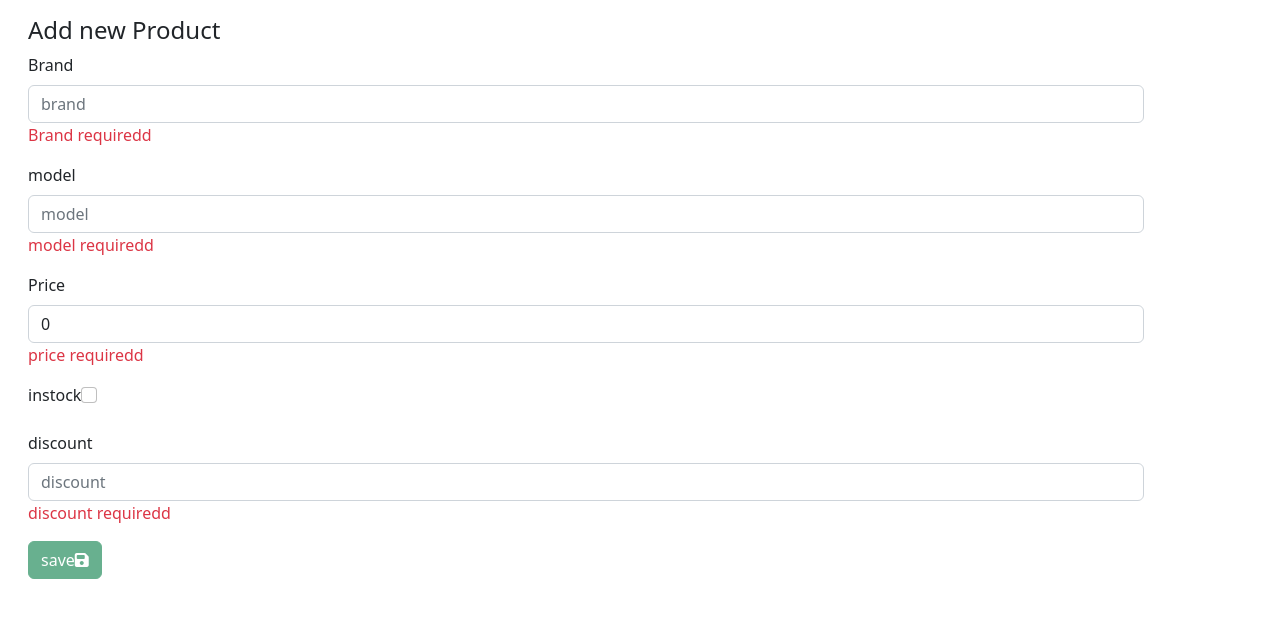
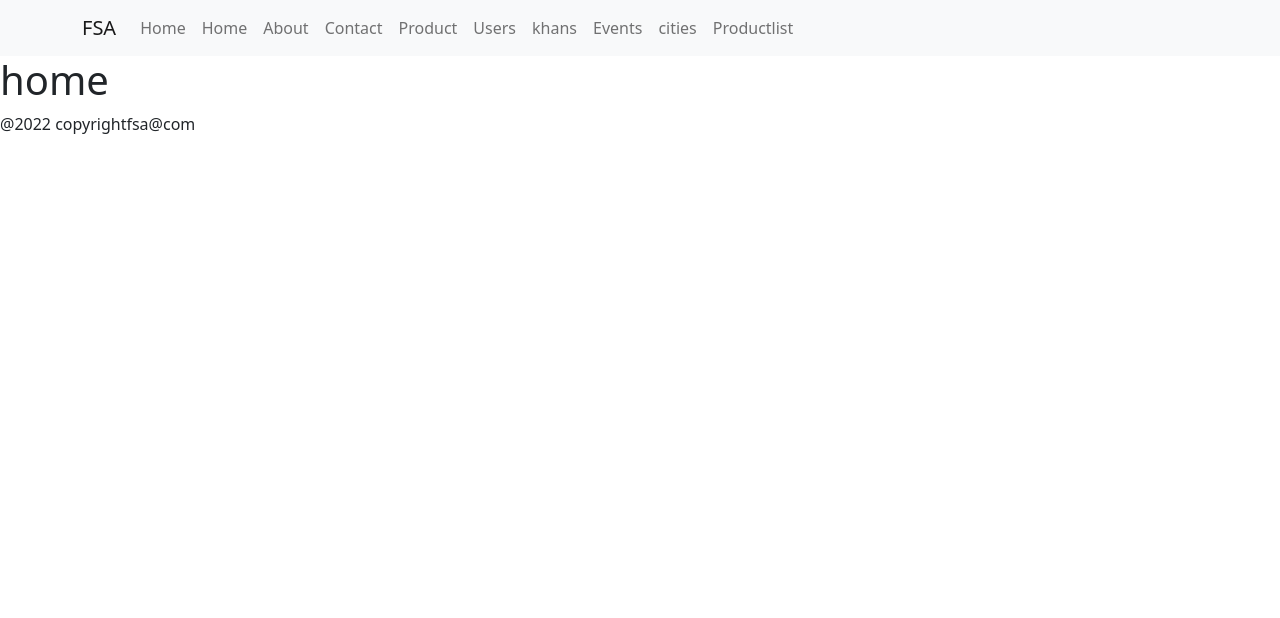
Before and after one commit to ZainUlAbideen572/react-cicd, a React (Create React App) app: page / in a window 1280 px wide. Shown: the top 618 px of the page. Built offline with nearby package versions, Linux system fonts and the light colour scheme.

Commit message:
first commit

```diff
--- a/package.json
+++ b/package.json
@@ -11,6 +11,7 @@
     "bootstrap": "^5.2.3",
     "react": "^18.2.0",
     "react-dom": "^18.2.0",
+    "react-router-dom": "^6.5.0",
     "react-scripts": "5.0.1",
     "web-vitals": "^2.1.4"
   },
--- /dev/null
+++ b/src/About.js
@@ -0,0 +1,3 @@
+import React from "react";
+const About=()=><h1>About</h1>
+export default About;
--- a/src/App.js
+++ b/src/App.js
@@ -1,24 +1,35 @@
 import React from "react"
+
+import Header from "./Headers"
+import Footer from "./Footer"
+import { BrowserRouter ,Route,Routes } from "react-router-dom"
+import Home from "./Home"
+import About from "./About"
+import Contact from "./Contact"
+import Product from "./Product"
+import Users from "./Users/Users"
+import Khans from './Khans/Khans'
 import ProductsList from "./products/ProductsList"
-import Users from "./Users/Users"
+import Events from "./Events"
 import Cities from "./Cities/Cities"
-import Events from "./Events"
-import NewProduct from "./products/New Product"
-import  Newcredential  from "./Newcredential"
-import Counter from "./Counter"
 class App extends React.Component{
     render(){
         return<div>
-             {/* <ProductsList/>  */}
-             {/* <Counter/> */}
-          {/* <Users/> */}
-             {/* <Newcredential/> */}
-             <NewProduct/>
-
-            {/* <Cities/> */}
-        {/* <Events count={0}/>  */}
-        {/* <Product/> */}
-           {/* <Events count={20}/> */}
+         <BrowserRouter>
+           <Header/>
+           <Routes>
+            <Route path="/" element={<Home/>}/>
+            <Route path="/about" element={<About/>}/>
+            <Route path="/Contact" element={<Contact/>}/>
+            <Route path="/Product" element={<Product/>}/>
+            <Route path="/Users" element={<Users/>}/>
+            <Route path="/khans" element={<Khans/>}/>
+            <Route path="/ProductsList" element={<ProductsList/>}/>
+            <Route path="/Events" element={<Events/>}/>
+            <Route path="/city" element={<Cities/>}/>
+           </Routes>
+           <Footer/>
+        </BrowserRouter>
 
 
 
--- /dev/null
+++ b/src/Contact.js
@@ -0,0 +1,4 @@
+import React from "react";
+const Contact=()=><h1>Contact</h1>
+
+export default Contact;
--- /dev/null
+++ b/src/Footer.js
@@ -0,0 +1,5 @@
+import React from "react";
+const Footer=()=><div><span>@2022 copyrightfsa@com</span>
+    </div>
+
+export default Footer;
--- /dev/null
+++ b/src/Headers.js
@@ -0,0 +1,22 @@
+import React from "react";
+import { Link } from "react-router-dom";
+const Header=()=>{
+   return <nav class="navbar navbar-expand-lg bg-light">
+       <div className="container">
+    <a class="navbar-brand" href="#">FSA</a>
+   <ul className="navbar-nav me-auto mb-2 mb-lg-0">
+        <li className="nav-item"><Link  className="nav-link" to="/">Home</Link></li>
+        <li className="nav-item"><Link  className="nav-link" to="/">Home</Link></li>
+         <li className="nav-item"><Link className="nav-link" to="/about">About</Link></li>
+        <li className="nav-item"><Link className="nav-link" to="/contact">Contact</Link></li>
+        <li className="nav-item"><Link className="nav-link"to="/Product">Product</Link></li>
+        <li className="nav-item"><Link className="nav-link" to="/Users">Users</Link></li>
+        <li className="nav-item"><Link className="nav-link"to="/Khans">khans</Link></li>
+        <li className="nav-item"><Link className="nav-link"to="/Events">Events</Link></li>
+        <li className="nav-item"><Link className="nav-link"to="/city">cities</Link></li>
+        <li className="nav-item"><Link className="nav-link"to="/ProductsList">Productlist</Link></li>
+    </ul>
+    </div>
+    </nav>
+}
+export default Header;
--- /dev/null
+++ b/src/Home.js
@@ -0,0 +1,4 @@
+import React from "react";
+const Home=()=><h1>home</h1>
+
+export default Home;
--- /dev/null
+++ b/src/Product.js
@@ -0,0 +1,2 @@
+const Product=()=><h1>Product</h1>
+export default Product;
--- a/src/products/New Product.js
+++ b/src/products/New Product.js
@@ -62,7 +62,7 @@ class NewProduct extends React.Component {
         <div class="mb-3 ">
           <label for="price" class="form-label">Price</label>
           <input value={price}name="price"type="text" class="form-control" id="Price" placeholder="price" onChange={this.oncontrolchange} />
-          {!brand?<span>
+          {!price?<span>
            <span className="text-danger">price requiredd</span>
           </span>:null}
         </div>
@@ -73,7 +73,7 @@ class NewProduct extends React.Component {
      <div class="mb-3">
           <label for="discount" class="form-label">discount</label>
           <input value={discount} name="discount" type="text" class="form-control" id="discount" placeholder="discount" onChange={this.oncontrolchange}/>
-          {!brand?<span>
+          {!discount?<span>
            <span className="text-danger">discount requiredd</span>
           </span>:null}
         </div>
--- a/src/products/Productitem.js
+++ b/src/products/Productitem.js
@@ -9,7 +9,7 @@ const  Productitem=({product})=>{
     <img src={product.image} alt="iphone"  width="400" height="200"/>
     <button className="btn btn-danger btn-sm" disabled={product.instock}>button</button> */}
     <div className="card">
-        <img src={product.image} alt='product' className="card -img-top" width="100" height="100"/>
+        <img src={product.image} alt='product' className="card-img-top" width="400" height="400"/>
         <div className="Card-body">
         <div className="card-title">
             {product.brand} {product.price}
--- a/src/products/ProductsList.js
+++ b/src/products/ProductsList.js
@@ -11,7 +11,7 @@ class ProductsList extends React.Component{
     }
    constructor(){
     super()
-    axios.get('https://fsa-api-b4.onrender.com/api/products/page/1/limit/10')
+    axios.get('https://fsa-api-b4.onrender.com/api/products/page/3/limit/10')
     .then(res=>this.setState({response:res.data}))
     .catch(err=>{
         console.log(err)
```
Also changed, not shown: src/Loginform.js (added, +52 -0 lines), 1 other file (tests, documents, lock files or other folders).
